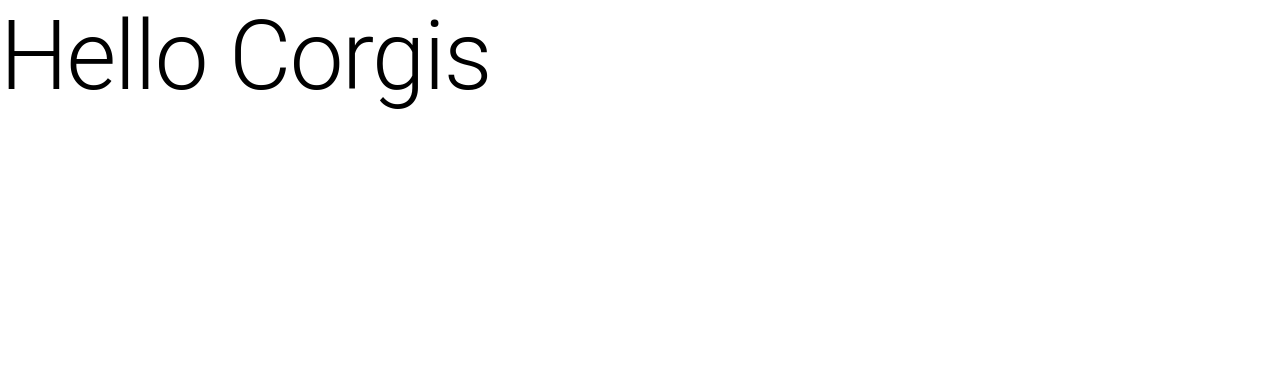
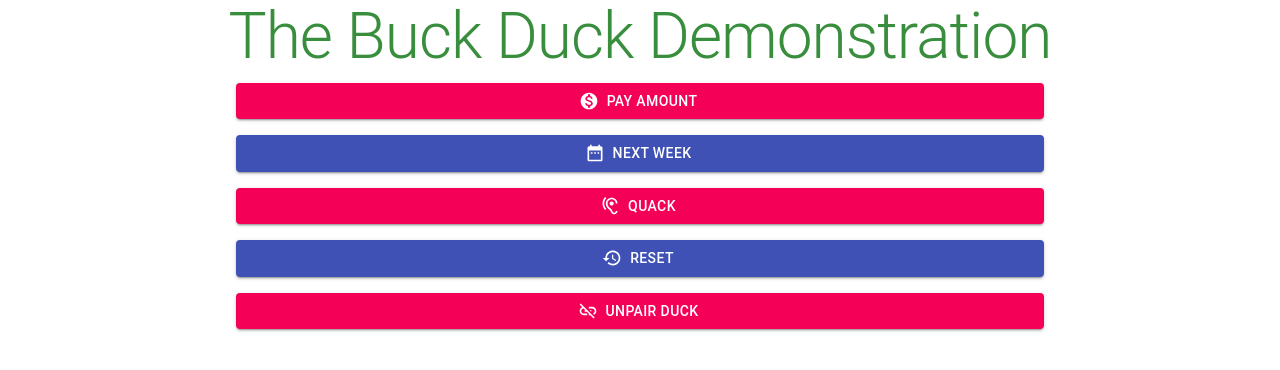
Before and after one commit to andrewdimmer/hackcwru, a React (Create React App) app in the folder front-end/: page / in a window 1280 px wide. Shown: the top 370 px of the page. Built offline with nearby package versions, Linux system fonts and the light colour scheme.

Commit message:
UI Design for Demo Page
Created buttons and edited layout design

```diff
--- a/front-end/package.json
+++ b/front-end/package.json
@@ -3,6 +3,8 @@
   "version": "0.1.0",
   "private": true,
   "dependencies": {
+    "@material-ui/core": "^4.9.1",
+    "@material-ui/icons": "^4.4.3",
     "@testing-library/jest-dom": "^4.2.4",
     "@testing-library/react": "^9.3.2",
     "@testing-library/user-event": "^7.1.2",
@@ -10,8 +12,6 @@
     "@types/node": "^12.0.0",
     "@types/react": "^16.9.0",
     "@types/react-dom": "^16.9.0",
-    "@material-ui/core": "^4.5.1",
-    "@material-ui/icons": "^4.4.3",
     "firebase": "^7.2.3",
     "firebaseui": "^4.2.0",
     "react": "^16.12.0",
--- a/front-end/src/components/DemoPage.tsx
+++ b/front-end/src/components/DemoPage.tsx
@@ -1,19 +1,92 @@
 import React, { Fragment } from "react";
-import { Typography } from "@material-ui/core";
+import {
+  Typography,
+  Button,
+  createStyles,
+  makeStyles,
+  Theme,
+  Grid
+} from "@material-ui/core";
+import MonetizationOnIcon from "@material-ui/icons/MonetizationOn";
+import DateRangeIcon from "@material-ui/icons/DateRange";
+import RestoreIcon from "@material-ui/icons/Restore";
+import LinkOffIcon from "@material-ui/icons/LinkOff";
+import HearingIcon from "@material-ui/icons/Hearing";
 
-declare interface DemoProps {
-  }
-  const DemoPage: React.FunctionComponent<DemoProps> = ({
-  }) => {
-    return(
-        <Fragment>
+declare interface DemoProps {}
+const DemoPage: React.FunctionComponent<DemoProps> = ({}) => {
+  //Controls styling, where each term, like 'button' controls various styling options
+  const useStyles = makeStyles((theme: Theme) =>
+    createStyles({
+      button: {
+        margin: theme.spacing(1)
+      },
+      title: {
+        color: "#388e3c",
+        "font-size": "5vw"
+      }
+    })
+  );
+
+  const classes = useStyles();
+
+  return (
+    <Fragment>
       <div>
-      <Typography variant="h1">
-        Hello Corgis
-      </Typography>
+        <Grid
+          id="turnstyle"
+          container
+          alignContent="center"
+          direction="column"
+          justify="center"
+        >
+          <Typography variant="h1" className={classes.title}>
+            The Buck Duck Demonstration
+          </Typography>
+          <Button
+            variant="contained"
+            color="secondary"
+            className={classes.button}
+            startIcon={<MonetizationOnIcon />}
+          >
+            Pay Amount
+          </Button>
+          <Button
+            variant="contained"
+            color="primary"
+            className={classes.button}
+            startIcon={<DateRangeIcon />}
+          >
+            Next Week
+          </Button>
+          <Button
+            variant="contained"
+            color="secondary"
+            className={classes.button}
+            startIcon={<HearingIcon />}
+          >
+            Quack
+          </Button>
+          <Button
+            variant="contained"
+            color="primary"
+            className={classes.button}
+            startIcon={<RestoreIcon />}
+          >
+            Reset
+          </Button>
+          <Button
+            variant="contained"
+            color="secondary"
+            className={classes.button}
+            startIcon={<LinkOffIcon />}
+          >
+            Unpair Duck
+          </Button>
+        </Grid>
       </div>
     </Fragment>
-    );
-}
+  );
+};
 
 export default DemoPage;
```
